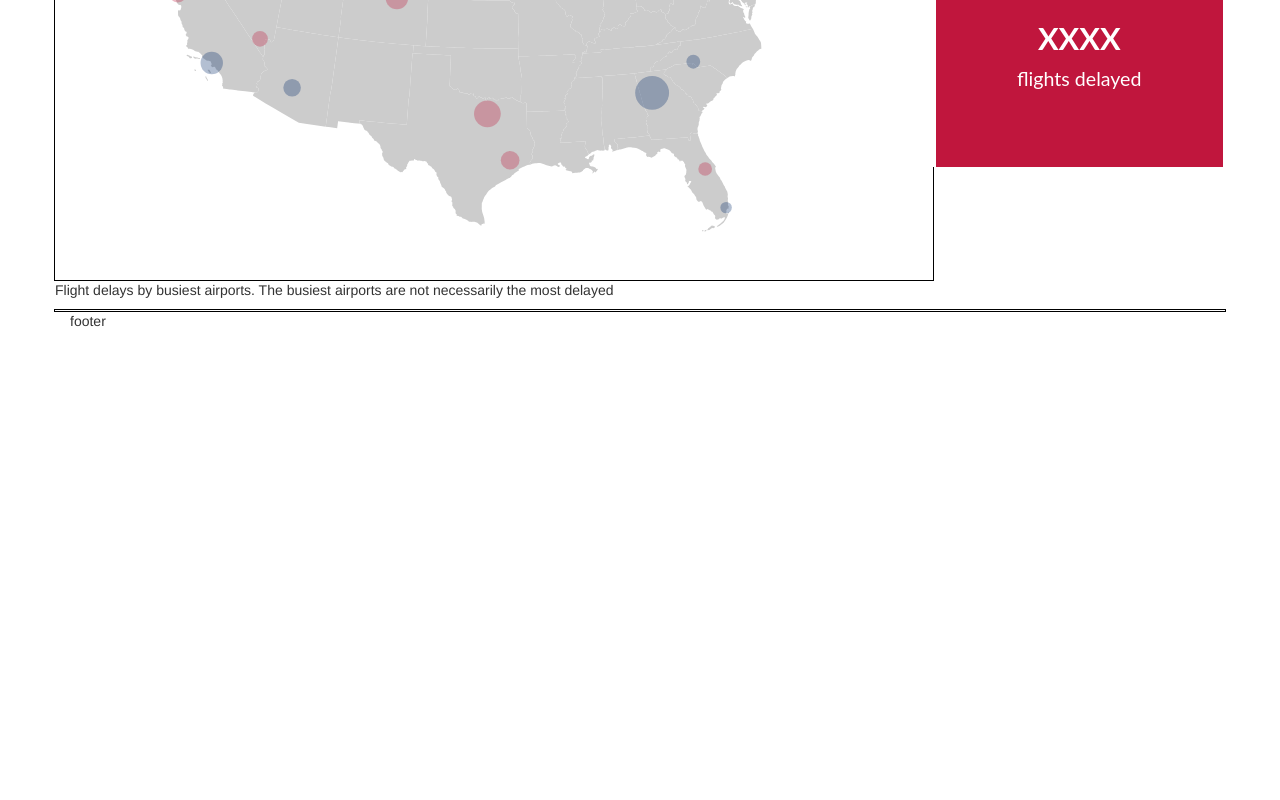
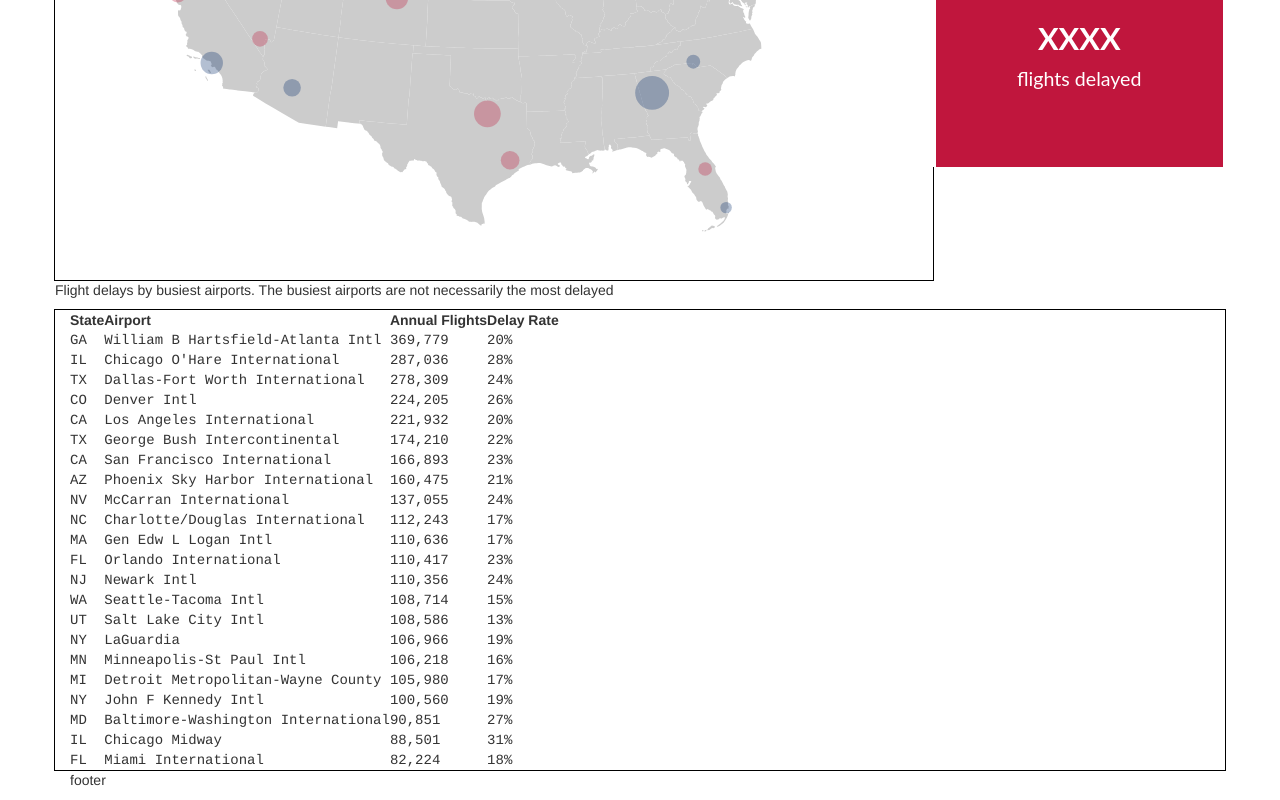
Before and after one commit to MahinM/udacity-viz, a plain HTML site: page airplane.html in a window 1280 px wide. Shown: the part 994-1794 px from the top of the page. Before the commit the page ends 1335 px from the top, so only its background shows below. Drawn offline with Linux system fonts and the light colour scheme.

Commit message:
with delay table

```diff
--- a/airplane.html
+++ b/airplane.html
@@ -86,8 +86,10 @@
         <div class="container">
         <div class="row">
           <p>Flight delays by busiest airports.  The busiest airports are not necessarily the most delayed</p>
-          <div class="col-md-12 map" style="outline: 1px solid black">
+          <div class="col-xs-12 map" style="outline: 1px solid black">
             <table id="table_volume">
+              <thead><tr><th>State</th><th>Airport</th><th>Annual Flights</th><th>Delay Rate</th></tr>
+              </thead>
             </table>
           </div>
 
--- a/js/flightpath.js
+++ b/js/flightpath.js
@@ -148,6 +148,8 @@ function loaded(error, us, airports, od,busy){
   });
 
 
+
+
   /*Shape the topojson data to include only continental US*/
   us.objects.cb_2014_us_state_20m.geometries =
     us.objects.cb_2014_us_state_20m.geometries
@@ -192,13 +194,38 @@ function loaded(error, us, airports, od,busy){
     .attr("cx", function(d){ return projection([d.long,d.lat])[0];})
       .attr("cy", function(d){ return projection([d.long,d.lat])[1];})
       .attr("r", function(d) { return rScale(+d.Count);})
-      .attr("fill", function(d){ if (+d.Delay_Rate > 0.21)  return '#C0163D';
+      .attr("fill", function(d){ if (d.Delay_Rate > 0.21)  return '#C0163D';
                                   else return '#042C6A';})
       .attr("opacity", 0.3);
 
       //.attr("class","airports");
 
+  var columns = ['state', 'airport_name', 'Count', 'Delay_Percent'];
 
+  busy.forEach(function(d){
+              d.Count = d3.format(',')(+d.Count);
+              d.Delay_Percent = d3.format(".0%")(+d.Delay_Rate);
+  });
+
+  var table = d3.select("#table_volume");
+
+  var tbody = table.append('tbody');
+
+  var rows = tbody.selectAll("tr")
+              .data(busy)
+              .enter()
+              .append("tr");
+
+  var cells = rows.selectAll("td")
+              .data(function(row) {
+            return columns.map(function(column) {
+                return {column: column, value: row[column]};
+            });
+        })
+        .enter()
+        .append("td")
+        .attr("style", "font-family: Courier") // sets the font style
+            .html(function(d) { return d.value; });
 
 
   //AirportMap is like an associative array where the airport code are the
```
